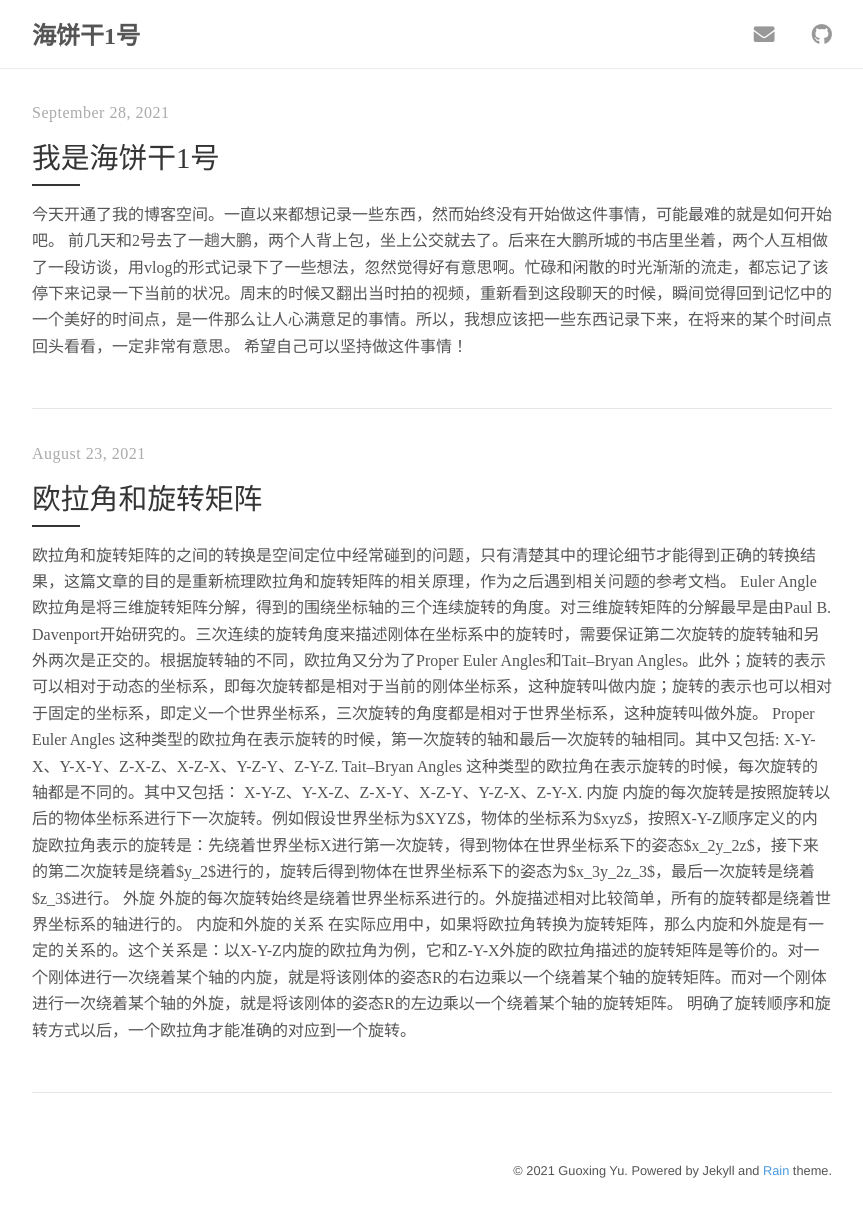
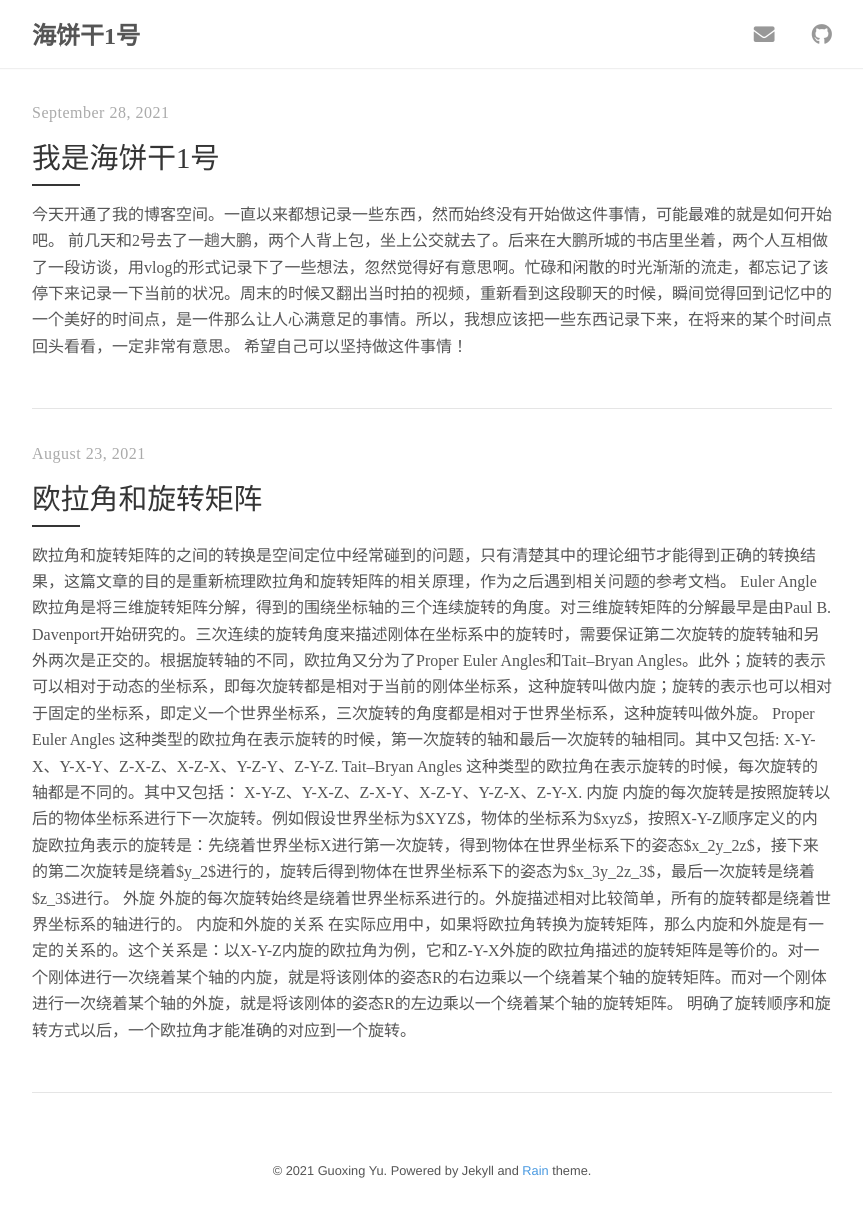
Before and after one commit to gxyu-star/myblog, a Jekyll site: the page built from index.html, in a window 1280 px wide. Shown: the whole page, without its empty margins (208-1071 px from the left). Built offline with Jekyll 4.4.1, drawn with Linux system fonts in a browser that asks for light colours; nearby versions of some CDN libraries; the list of posts is cut into pages by our own code.

Commit message:
test layout

```diff
--- a/_sass/rain/_layout.scss
+++ b/_sass/rain/_layout.scss
@@ -91,7 +91,7 @@ footer,
 footer {
   font-family: $sans-serif;
   padding: 2rem 0;
-  text-align: right;
+  text-align: center;
 
   span {
     color: $default-color;
--- a/_sass/rain/_post.scss
+++ b/_sass/rain/_post.scss
@@ -44,7 +44,7 @@
     color: $default-tint;
     display: block;
     font-family: $chinese-font;
-    font-size: 0.9rem;
+    font-size: 1.3rem;
     font-style: normal;
     text-align: center;
   }
```
